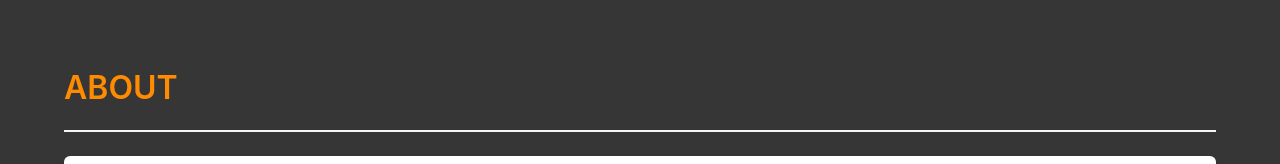
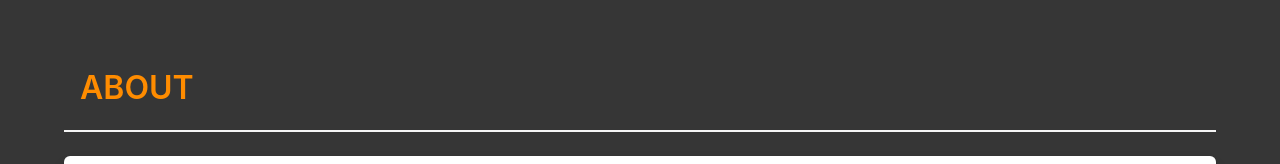
Before and after one commit to sempercuriosus/portfolio-v2, a React (Vite) app: page / in a window 1280 px wide. Shown: the part 703-867 px from the top of the page. Built offline with nearby package versions, Linux system fonts and the light colour scheme.

Commit message:
added padding

```diff
--- a/src/components/About/about.jsx
+++ b/src/components/About/about.jsx
@@ -21,7 +21,11 @@ function About() {
             style={{ marginLeft: '1rem' }}></span>
         </div>
 
-        <div className='title orangeify'>ABOUT</div>
+        <div
+          className='title orangeify'
+          style={{ paddingLeft: '1rem' }}>
+          ABOUT
+        </div>
 
         <hr />
         <div
```
